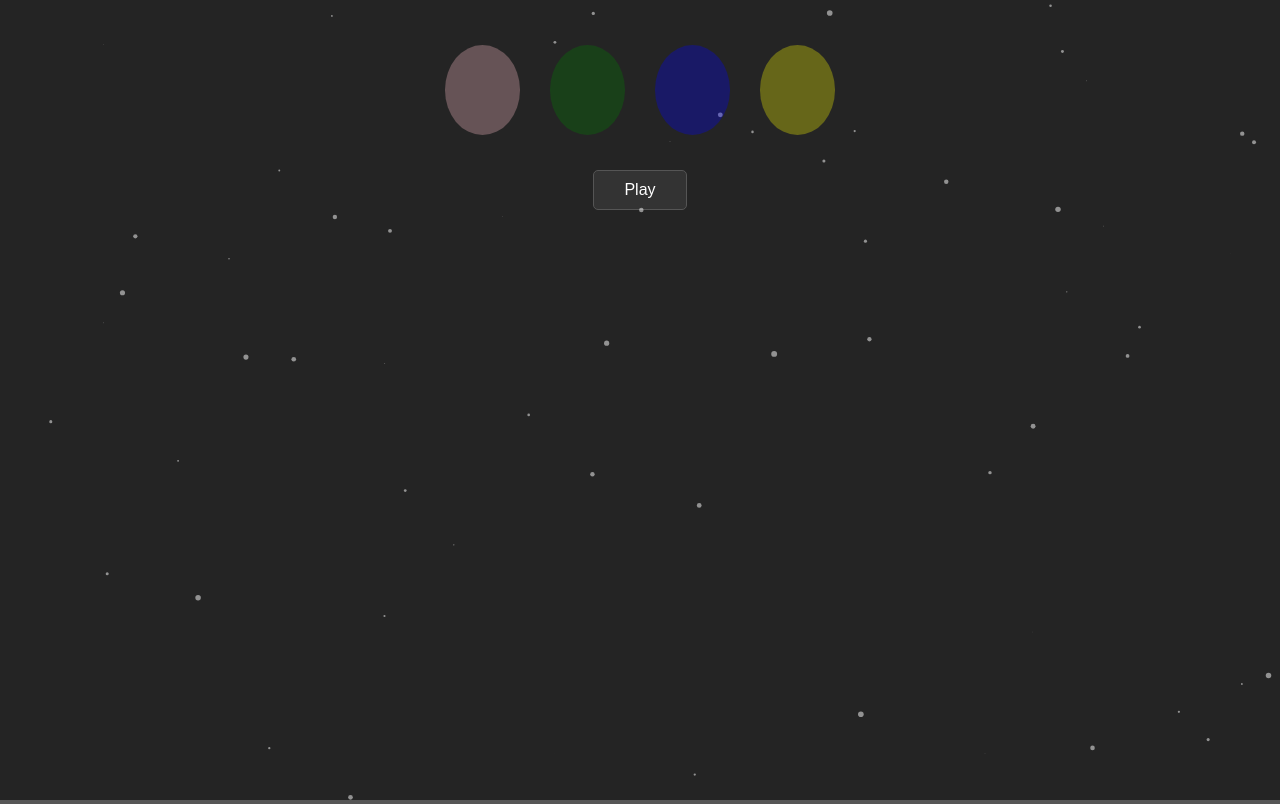
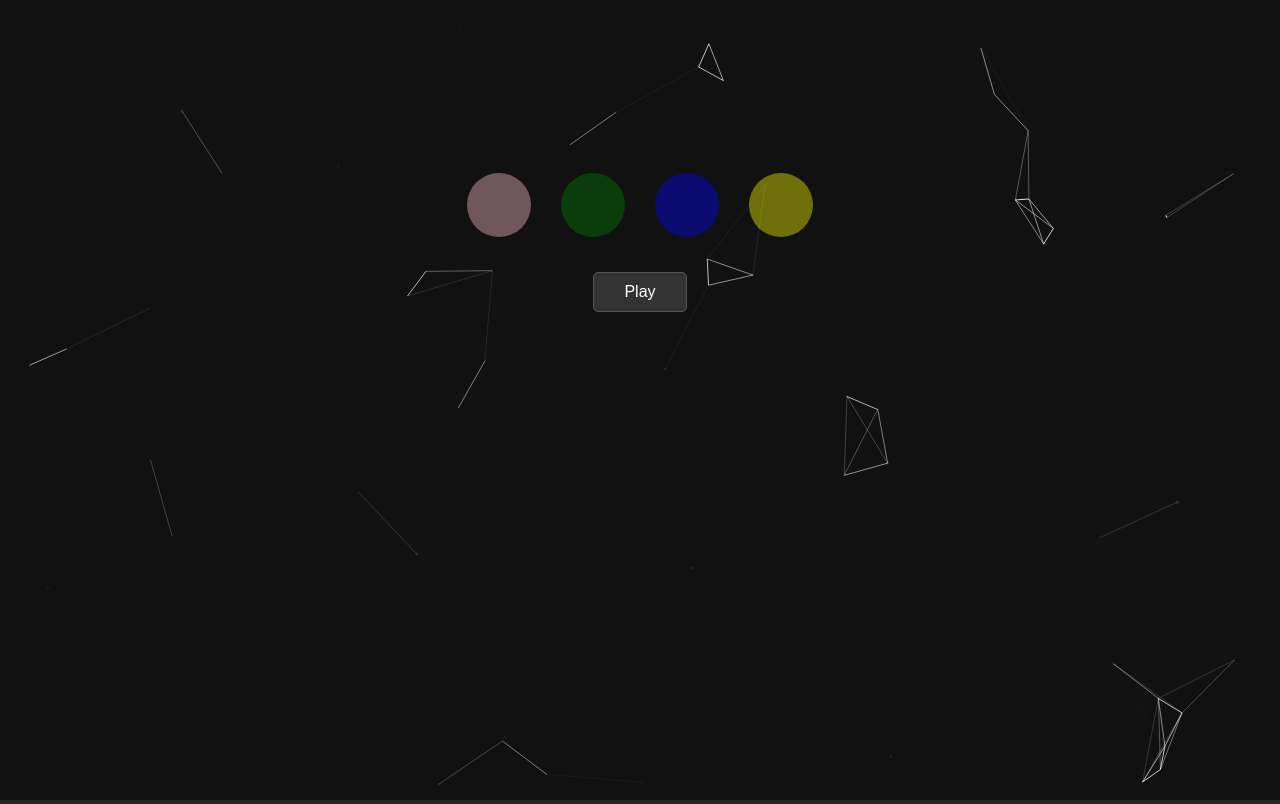
Before and after one commit to clasei/twinkle-circle, a React (Create React App) app: page / in a window 1280 px wide. Built offline with nearby package versions, Linux system fonts and the light colour scheme.

Commit message:
particles working, merge main

```diff
--- a/src/App.css
+++ b/src/App.css
@@ -8,7 +8,7 @@
   display: flex;
   flex-direction: column;
   align-items: center;
-}
+}S
 
 body, html {
   margin: 0;
@@ -19,9 +19,14 @@ body, html {
 }
 
 #particles-js {
+  z-index: 1;
   width: 100vw;
   height: 100vh;
   position: absolute;
   top: 0;
   left: 0;
 }
+
+.CircleContainer {
+  z-index: 2;
+}
--- a/src/assets/particles.js
+++ b/src/assets/particles.js
@@ -8,25 +8,25 @@ const particlesConfig = {
         }
       },
       "color": {
-        "value": "#ffffff"
+        "value": "#f7f7f7"
       },
       "shape": {
         "type": "circle"
       },
       "opacity": {
-        "value": 0.5,
-        "random": false
+        "value": 0.1,
+        "random": true
       },
       "size": {
-        "value": 3,
+        "value": 2,
         "random": true
       },
       "line_linked": {
-        "enable": false
+        "enable": true
       },
       "move": {
         "enable": true,
-        "speed": 1
+        "speed": 0.7
       }
     },
     "retina_detect": true
--- a/src/components/Circle/Circle.css
+++ b/src/components/Circle/Circle.css
@@ -1,11 +1,11 @@
 .circle {
-    width: 7vw;
-    height: 7vw;
+    width: 5vw;
+    height: 5vw;
     max-width: 100px;
     max-height: 100px;
     border-radius: 50%;
     margin: 5px;
-    opacity: 0.3;
+    opacity: 0.4;
     cursor: pointer;
     transition: all 0.5s;
     display: inline-block;
--- a/src/components/CircleContainer/CircleContainer.css
+++ b/src/components/CircleContainer/CircleContainer.css
@@ -1,5 +1,6 @@
 .container {
     display: flex;
+    margin-top: 10vw;
     justify-content: center;
     align-items: center;
     height: 100%;
--- a/src/index.css
+++ b/src/index.css
@@ -13,7 +13,7 @@ body, html {
   width: 100%;
   height: 100%;
   overflow: hidden;
-  background: rgba(15, 15, 15, 0.7)
+  background: rgba(15, 15, 15, 0.9)
 }
 
 code {
```
